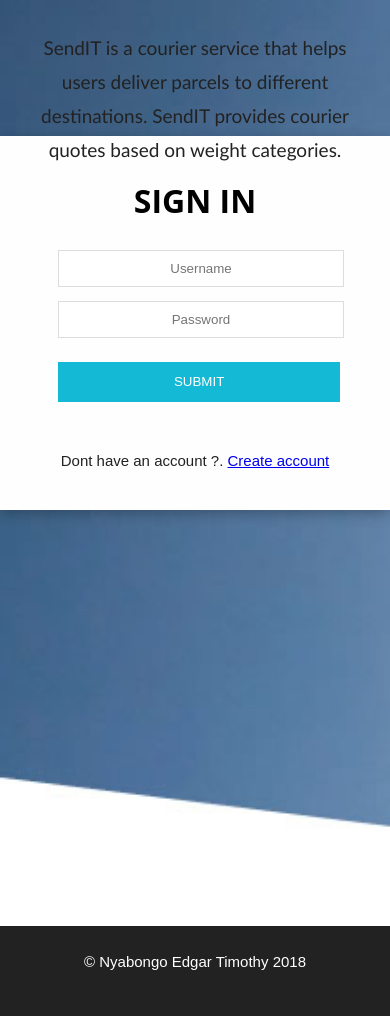
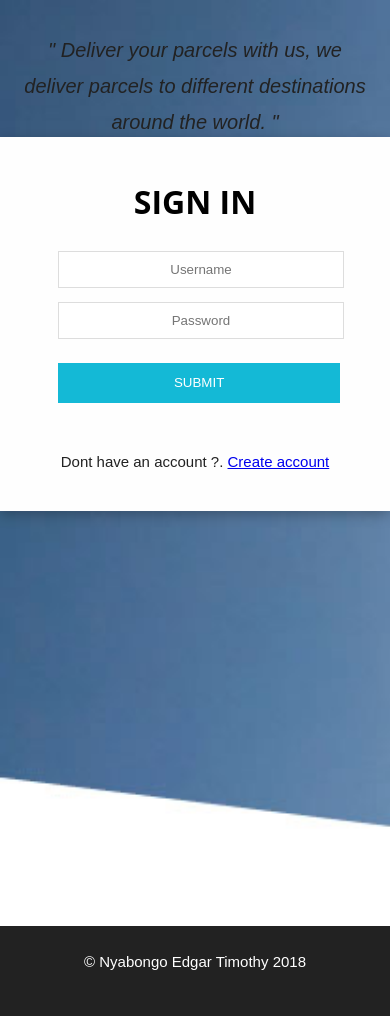
Before and after one commit to nyabongoedgar/SendIT-CH4, a PHP site: page / in a window 390 px wide. Shown: the part 80-1096 px from the top of the page. Run offline with PHP 8.4, Linux system fonts and the light colour scheme.

Commit message:
modifies UI

```diff
--- a/css/index.css
+++ b/css/index.css
@@ -27,7 +27,8 @@
 }
 
   #intro{
-      font-size: 19px;
-      font-family: 'Trebuchet MS';
+      font-size: 20px;
+      font-family: "Raleway", sans-serif;
       line-height: 1.8;
+      font-style: italic;
   }
--- a/css/main.css
+++ b/css/main.css
@@ -172,9 +172,9 @@ nav ul li a{
     }
     #menu-icon-div{
         height: 46px;
-        background-color: #14B9D6!important;
+        background-color: #222!important;
         padding-right: 10px;
-        border-bottom: 1px solid #58cbe0;
+        border-bottom: 1px solid #0e0401;
     }
     nav ul{
         list-style-type: none;
--- a/home.html
+++ b/home.html
@@ -18,9 +18,11 @@
 
 
                 <div id="content">
+
                     <div id="intro-div">
-                            <p id="intro">SendIT is a courier service that helps users deliver parcels to different destinations. SendIT provides courier quotes based on weight categories.</p>
+                            <p id="intro">" Deliver your parcels with us, we deliver parcels to different destinations around the world. "</p>
                     </div>
+
 
 
                 <div class="container">
```
Also changed, not shown: css/view-all-orders.css (+4 -3 lines).
